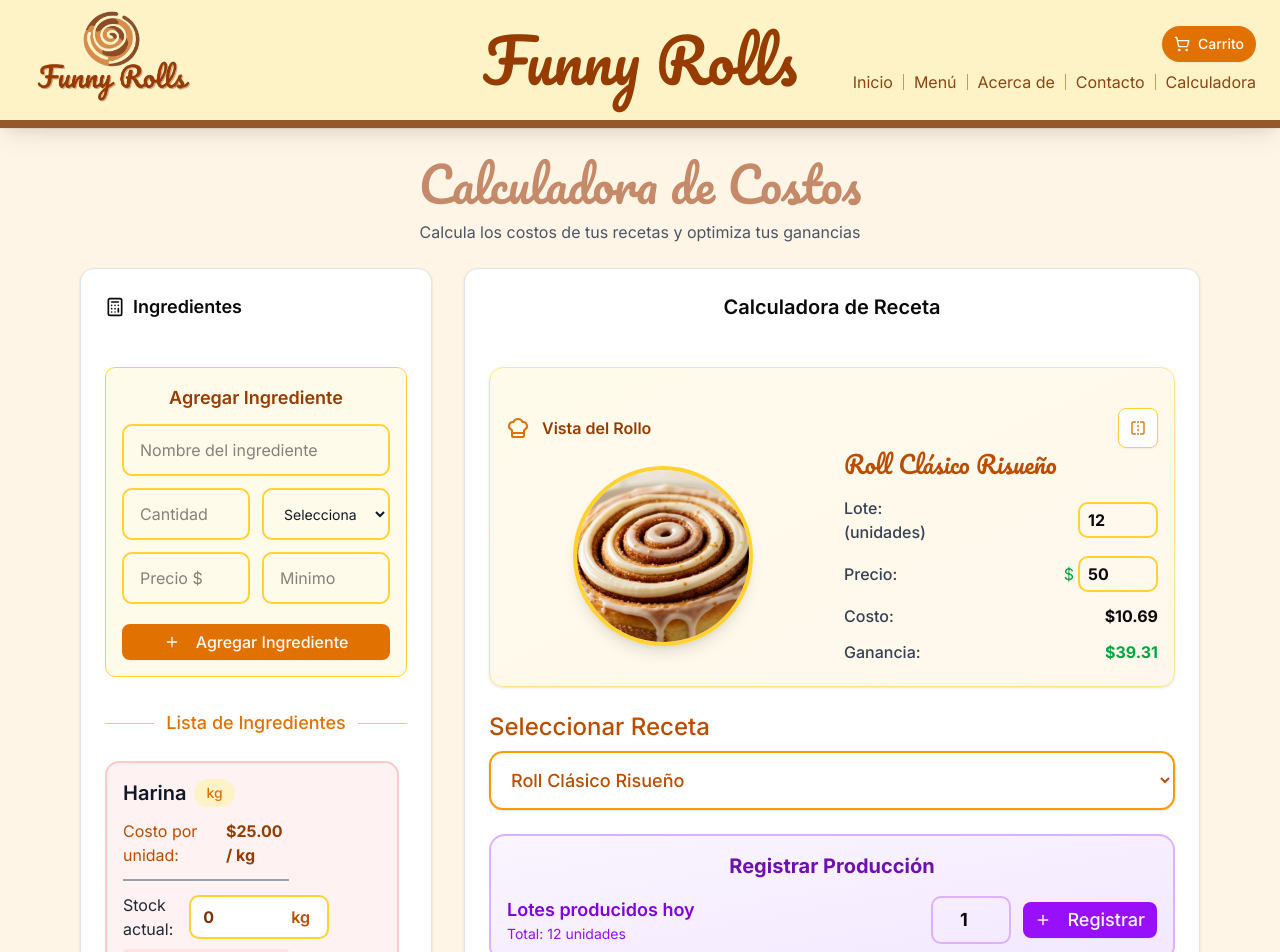
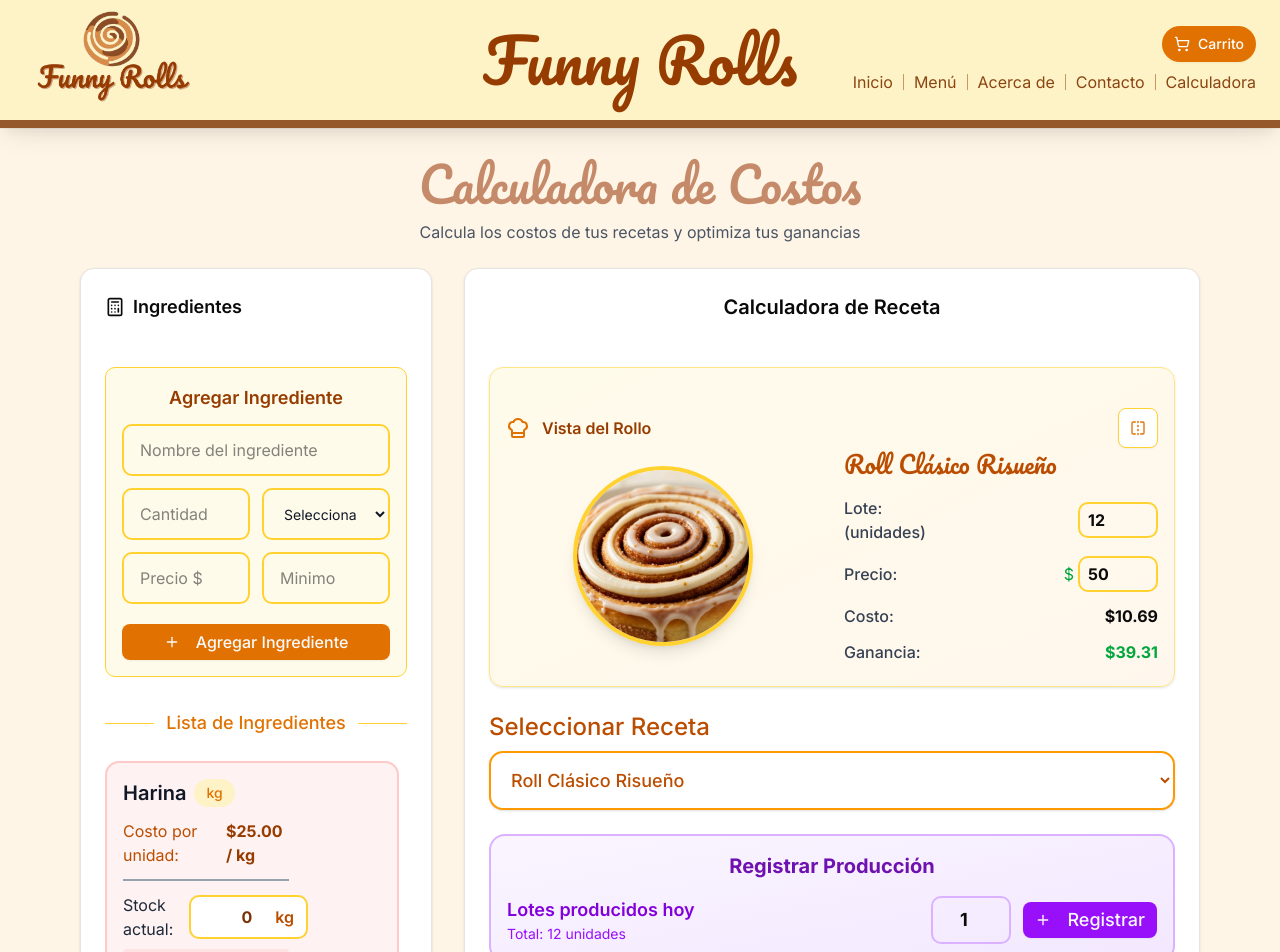
Before and after one commit to abimael92/Funny-Rolls, a Next.js app: page /recipe-calculator in a window 1280 px wide. Shown: the top 952 px of the page. Built offline with nearby package versions, Linux system fonts and the light colour scheme.

Commit message:
fix layout for stock input and long unit names in IngredientsPanel

```diff
--- a/components/RecipeCalculator/IngredientsPanel.tsx
+++ b/components/RecipeCalculator/IngredientsPanel.tsx
@@ -258,23 +258,23 @@ export function IngredientsPanel({
                                                     </div>
                                                 </div>
 
-                                                {/* Inventory Information */}
-                                                <div className="mt-3 pt-3 border-t-2 border-gray-400 gap-4">
-                                                    <div className="flex items-center justify-between text-md">
-                                                        <span className="text-md  text-gray-800">Stock actual:</span>
-                                                        <div className="flex items-center gap-2 bg-white border-2 border-amber-300 rounded-lg ml-4 px-3 py-2 min-w-[140px] hover:border-amber-400 focus-within:border-amber-500 focus-within:ring-2 focus-within:ring-amber-200 transition-all duration-200">
+                                                {/* Inventory Information */} <div className="mt-3 pt-3 border-t-2 border-gray-400 gap-4">                                                <div className="flex items-center justify-between text-md">
+                                                    <span className="text-md text-gray-800">Stock actual:</span>
+                                                    <div className="flex items-center bg-white border-2 border-amber-300 rounded-lg ml-4 px-3 py-2 hover:border-amber-400 focus-within:border-amber-500 focus-within:ring-2 focus-within:ring-amber-200 transition-all duration-200">
                                                         <input
                                                             type="number"
                                                             step="0.01"
                                                             min="0"
                                                             value={currentStock}
-                                                                className="w-20 bg-transparent border-none text-md font-bold text-amber-900 focus:outline-none focus:ring-0"
+                                                            className="w-16 bg-transparent border-none text-md font-bold text-amber-900 focus:outline-none focus:ring-0 text-right"
                                                             onChange={(e) => {
                                                                 const value = Math.max(0, Number(e.target.value) || 0)
                                                                 updateInventory(ingredient.id, value)
                                                             }}
                                                         />
-                                                            <span className="text-md text-amber-700 font-semibold">{ingredient.unit}</span>
+                                                        <span className="text-md text-amber-700 font-semibold ml-2 whitespace-nowrap">
+                                                            {ingredient.unit}
+                                                        </span>
                                                     </div>
                                                 </div>
                                                     {isLowStock && inventoryItem && (
```
Lines whose indentation alone changed are shown as unchanged.
